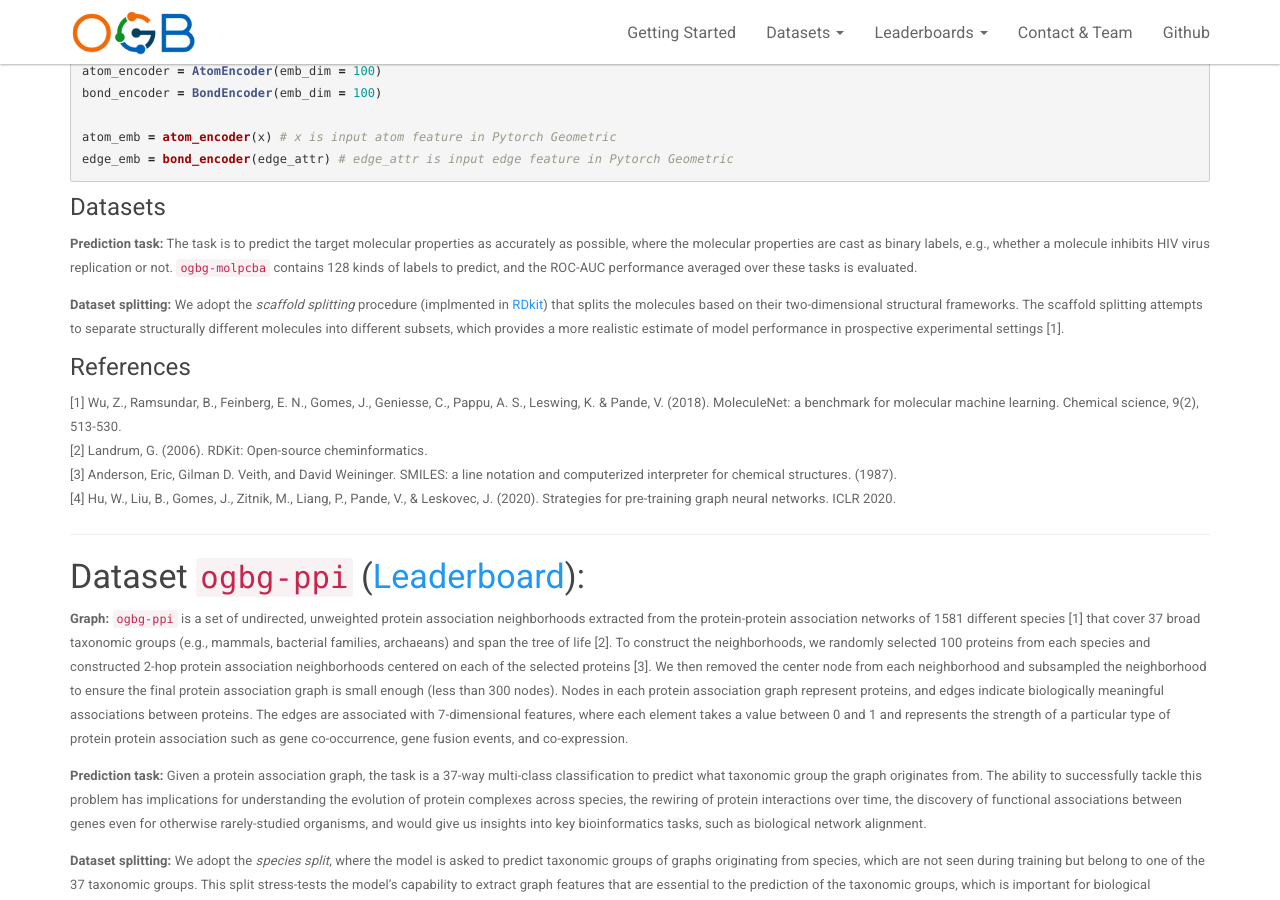
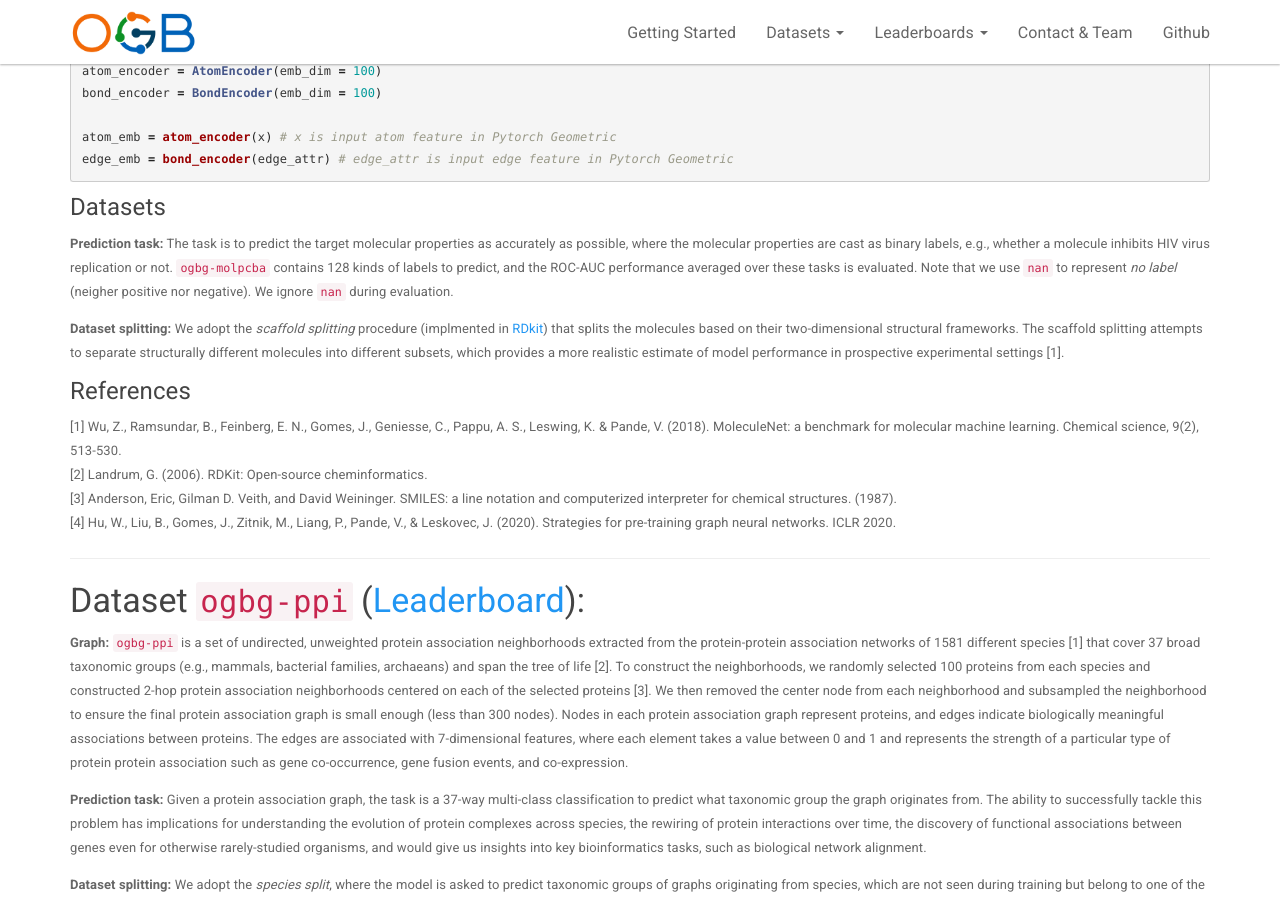
Before and after one commit to snap-stanford/ogb-web, a Jekyll site: the page built from _docs/datasets/graphprop.md, in a window 1280 px wide and 900 px high, scrolled down 1043 px. Built offline with Jekyll 4.4.1, drawn with Linux system fonts in a browser that asks for light colours.

Commit message:
add description of nan

```diff
--- a/_docs/datasets/graphprop.md
+++ b/_docs/datasets/graphprop.md
@@ -49,7 +49,7 @@ edge_emb = bond_encoder(edge_attr) # edge_attr is input edge feature in Pytorch
 
 #### Datasets
 
-**Prediction task:**  The task is to predict the target molecular properties as accurately as possible, where the molecular properties are cast as binary labels, e.g., whether a molecule inhibits HIV virus replication or not. `ogbg-molpcba` contains 128 kinds of labels to predict, and the ROC-AUC performance averaged over these tasks is evaluated.
+**Prediction task:**  The task is to predict the target molecular properties as accurately as possible, where the molecular properties are cast as binary labels, e.g., whether a molecule inhibits HIV virus replication or not. `ogbg-molpcba` contains 128 kinds of labels to predict, and the ROC-AUC performance averaged over these tasks is evaluated. Note that we use `nan` to represent *no label* (neigher positive nor negative). We ignore `nan` during evaluation.
 
 
 **Dataset splitting:**
```
